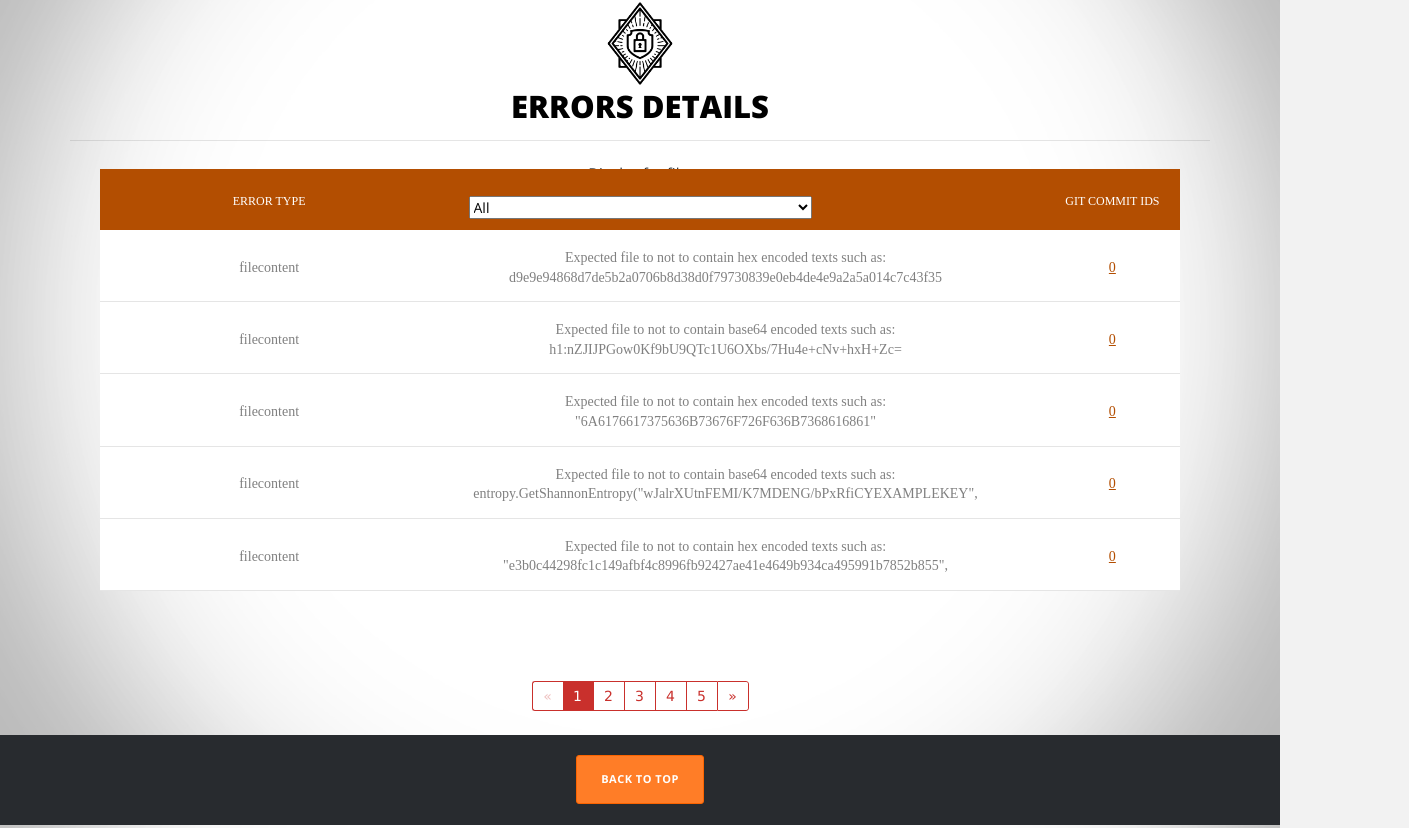
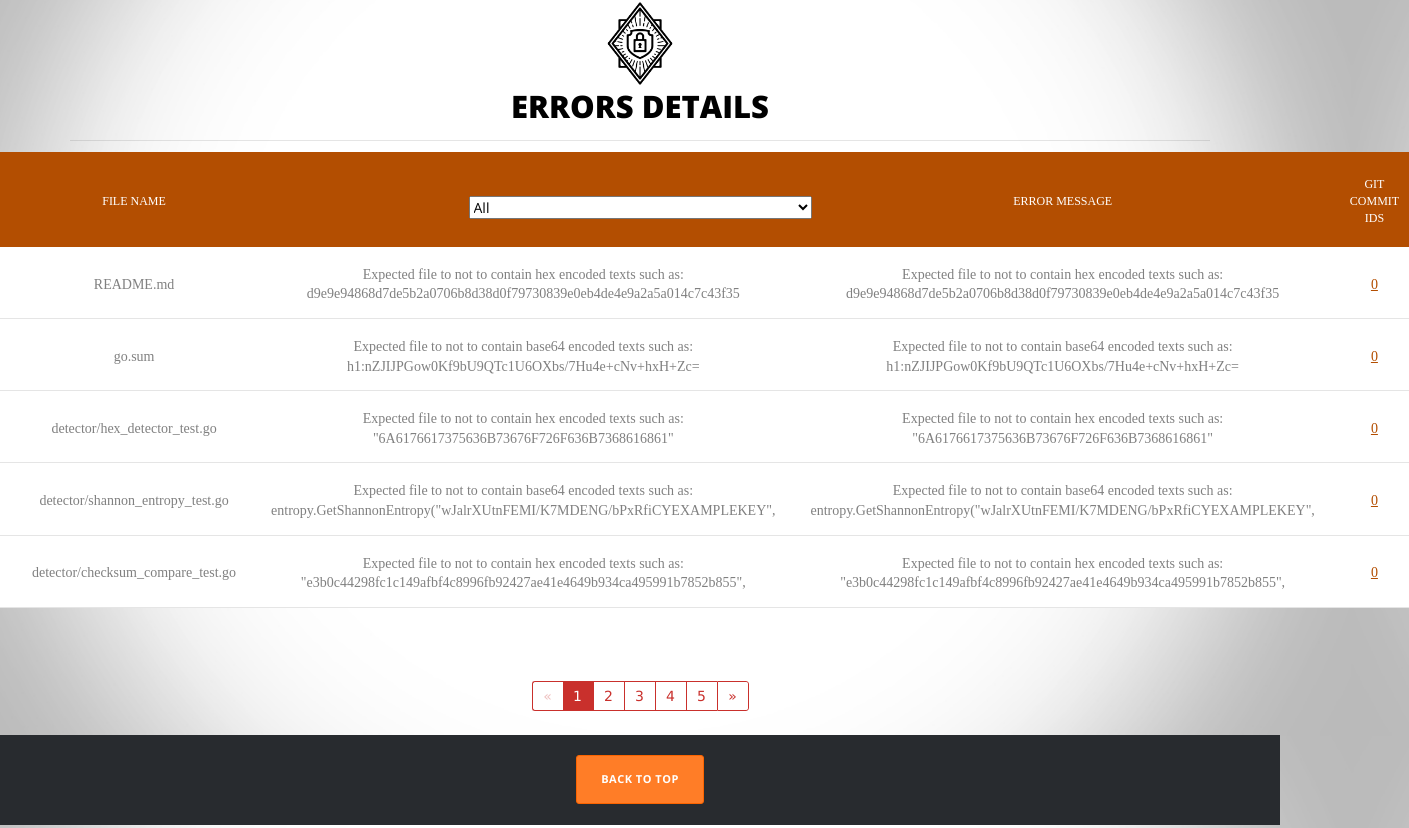
Before and after one commit to jaydeepc/talisman-html-report, a plain HTML site: page index.html in a window 1280 px wide. Shown: the part 2465-3293 px from the top of the page, 1409 px wide, since content can reach past the window. Drawn offline with nearby package versions, Linux system fonts and the light colour scheme.

Commit message:
Added filename to error details page

```diff
--- a/index.html
+++ b/index.html
@@ -156,9 +156,10 @@
                           <table data-vertable="ver6">
                               <thead>
                               <tr class="row100 head">
-                                  <th class="column100 column1" data-column="column1">Error type</th>
-                                  <th class="column100 column2" data-column="column2">Error message</th>
-                                  <th class="column100 column3" data-column="column3">Git Commit IDs</th>
+                                  <th class="column100 column1" data-column="column1">File name</th>
+                                  <th class="column100 column2" data-column="column2">Error type</th>
+                                  <th class="column100 column3" data-column="column3">Error message</th>
+                                  <th class="column100 column4" data-column="column4">Git Commit IDs</th>
                               </tr>
                               </thead>
                               <tbody>
--- a/js/parser.js
+++ b/js/parser.js
@@ -67,9 +67,10 @@
                                    commitIDs = data[row_num].failure_list[failure_num].commits;
                                  }
 
-                                 $('.limiter1 tbody').append('<tr class="row100"><td class="column100 column1" data-column="column1">' + errorType +
+                                 $('.limiter1 tbody').append('<tr class="row100"><td class="column100 column1" data-column="column1">' + filename +
                                  '</td><td class="column100 column2" data-column="column2">' + errorMessage +
-                                 '</td><td class="column100 column3" data-column="column3"><a href="#" data-featherlight="#commit-details-' + row_num + '">' + commitIDs.length +
+                                 '</td><td class="column100 column3" data-column="column3">' + errorMessage +
+                                 '</td><td class="column100 column4" data-column="column4"><a href="#" data-featherlight="#commit-details-' + row_num + '">' + commitIDs.length +
                                  '</a></td></tr>');
                                  var commit_table = "";
                                  for(var commitID_row_index=0; commitID_row_index<commitIDs.length; commitID_row_index++){
```
